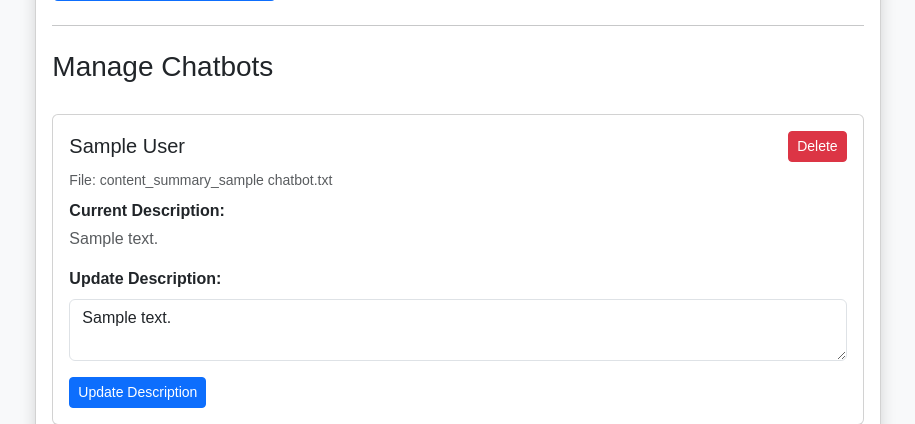
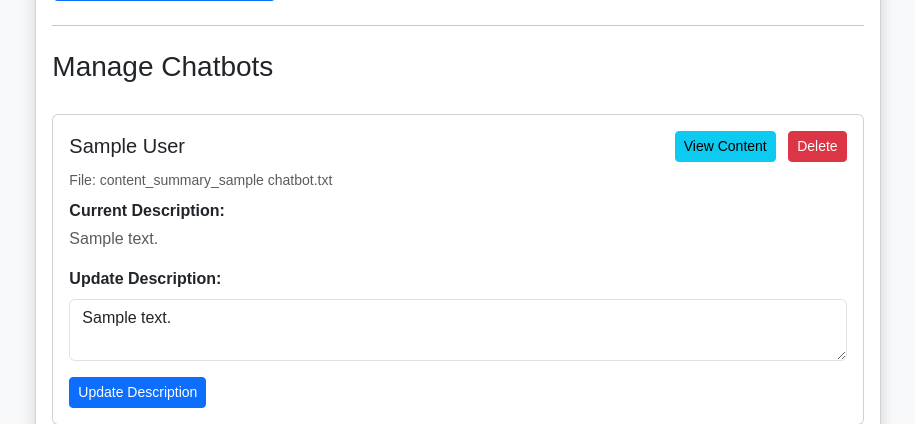
Before and after one commit to hjum84/ascwichatbot, a Flask app: template templates/admin.html in a window 1280 px wide. Shown: the part 781-1205 px from the top of the page, without its empty margins (182-1097 px from the left). Run offline with Flask 3, Linux system fonts and the light colour scheme; the template is opened without the code that fills it: most values are stand-ins (such as "Sample title", 1, 10 or a date in 2020); some libraries are stand-ins or nearby versions.

Commit message:
admin page updated

```diff
--- a/main.py
+++ b/main.py
@@ -1015,6 +1015,30 @@ def admin_permanent_delete_chatbot():
                                 message=f'An error occurred: {str(e)}',
                                 message_type='danger'))
 
+# Route to get chatbot content
+@app.route('/admin_get_chatbot_content/<chatbot_code>')
+@requires_auth
+def admin_get_chatbot_content(chatbot_code):
+    db = get_db()
+    try:
+        chatbot = ChatbotContent.get_by_code(db, chatbot_code.upper())
+        if chatbot and chatbot.is_active:
+            return jsonify({
+                "success": True,
+                "content": chatbot.content,
+                "display_name": chatbot.name,
+                "code": chatbot.code
+            })
+        elif chatbot and not chatbot.is_active:
+            return jsonify({"success": False, "error": "Chatbot is currently deleted (inactive). Restore it to view content."}), 404
+        else:
+            return jsonify({"success": False, "error": "Chatbot not found."}), 404
+    except Exception as e:
+        logger.error(f"Error fetching chatbot content for {chatbot_code}: {str(e)}")
+        return jsonify({"success": False, "error": "Server error occurred."}), 500
+    finally:
+        close_db(db)
+
 if __name__ == '__main__':
     # Migrate existing content to database when the app starts
     migrate_content_to_db()
--- a/templates/admin.html
+++ b/templates/admin.html
@@ -130,8 +130,12 @@
                                     <div class="card-body">
                                         <div class="d-flex justify-content-between align-items-center mb-2">
                                             <h5 class="card-title mb-0">{{ chatbot.display_name }}</h5>
-                                            <button type="button" class="btn btn-danger btn-sm delete-btn"
-                                                    data-chatbot-name="{{ chatbot.name }}">Delete</button>
+                                            <div>
+                                                <button type="button" class="btn btn-info btn-sm view-content-btn me-2"
+                                                        data-chatbot-name="{{ chatbot.name }}">View Content</button>
+                                                <button type="button" class="btn btn-danger btn-sm delete-btn"
+                                                        data-chatbot-name="{{ chatbot.name }}">Delete</button>
+                                            </div>
                                         </div>
                                         <div class="text-muted small mb-2">File: content_summary_{{ chatbot.name|lower }}.txt</div>
                                         <div class="mb-3">
@@ -179,6 +183,24 @@
                             <a href="{{ url_for('home') }}" class="btn btn-secondary">Return to Home</a>
                         </div>
                     </div>
+                </div>
+            </div>
+        </div>
+    </div>
+
+    <!-- Modal for Viewing Content -->
+    <div class="modal fade" id="viewContentModal" tabindex="-1" aria-labelledby="viewContentModalLabel" aria-hidden="true">
+        <div class="modal-dialog modal-lg modal-dialog-scrollable">
+            <div class="modal-content">
+                <div class="modal-header">
+                    <h5 class="modal-title" id="viewContentModalLabel">Chatbot Content</h5>
+                    <button type="button" class="btn-close" data-bs-dismiss="modal" aria-label="Close"></button>
+                </div>
+                <div class="modal-body">
+                    <pre id="chatbotContentDisplay" style="white-space: pre-wrap; word-wrap: break-word;"></pre>
+                </div>
+                <div class="modal-footer">
+                    <button type="button" class="btn btn-secondary" data-bs-dismiss="modal">Close</button>
                 </div>
             </div>
         </div>
@@ -362,6 +384,50 @@
                     }
                 });
             });
+
+            // View Content button handler
+            document.querySelectorAll('.view-content-btn').forEach(function(btn) {
+                btn.addEventListener('click', function() {
+                    const chatbotName = this.getAttribute('data-chatbot-name');
+                    const modalTitle = document.getElementById('viewContentModalLabel');
+                    const modalBody = document.getElementById('chatbotContentDisplay');
+                    const viewContentModal = new bootstrap.Modal(document.getElementById('viewContentModal'));
+
+                    // Set title and show loading state
+                    modalTitle.textContent = 'Content for ' + chatbotName;
+                    modalBody.textContent = 'Loading content...';
+                    viewContentModal.show();
+
+                    // Fetch content from server
+                    const xhr = new XMLHttpRequest();
+                    xhr.open('GET', `{{ url_for('admin_get_chatbot_content', chatbot_code='TEMP_CODE') }}`.replace('TEMP_CODE', chatbotName), true);
+
+                    xhr.onload = function() {
+                        if (xhr.status >= 200 && xhr.status < 300) {
+                            try {
+                                const response = JSON.parse(xhr.responseText);
+                                if (response.success) {
+                                    modalBody.textContent = response.content;
+                                    modalTitle.textContent = 'Content for ' + response.display_name;
+                                } else {
+                                    modalBody.textContent = 'Error: ' + response.error;
+                                }
+                            } catch (e) {
+                                modalBody.textContent = 'Error parsing server response.';
+                                console.error('Parse error:', e);
+                            }
+                        } else {
+                            modalBody.textContent = 'Error fetching content: ' + xhr.statusText;
+                        }
+                    };
+
+                    xhr.onerror = function() {
+                        modalBody.textContent = 'Network error. Please try again.';
+                    };
+
+                    xhr.send();
+                });
+            });
         });
     </script>
 </body>
```
